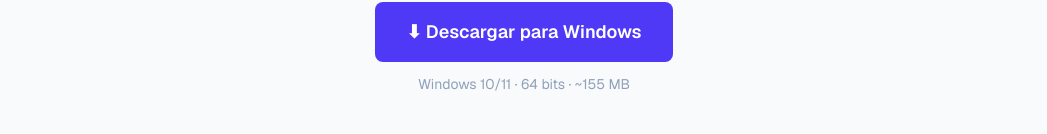
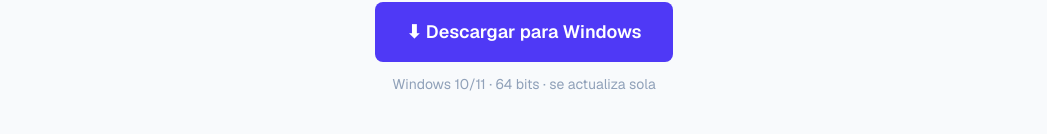
Before and after one commit to ianhominal/audio-transcriber-web, a Next.js app: page /descargar in a window 1280 px wide. Shown: the part 364-498 px from the top of the page, without its empty margins (116-1163 px from the left). Built offline with nearby package versions, Linux system fonts and the light colour scheme; no server answers.

Commit message:
feat(descargar): apuntar al instalador Velopack (v1.0.0) con auto-update

```diff
--- a/src/app/descargar/page.tsx
+++ b/src/app/descargar/page.tsx
@@ -39,12 +39,12 @@
 
         <div className="mt-10">
           <a
-            href="https://github.com/ianhominal/audio-transcriber-web/releases/download/desktop-v1.0/AudioTranscriber.exe"
+            href="https://github.com/ianhominal/audio-transcriber-web/releases/download/desktop-v1.0.0/AudioTranscriber-win-Setup.exe"
             className="inline-block rounded-lg bg-indigo-600 px-8 py-4 text-lg font-semibold text-white transition hover:bg-indigo-700"
           >
             ⬇ Descargar para Windows
           </a>
-          <p className="mt-3 text-sm text-slate-400">Windows 10/11 · 64 bits · ~155 MB</p>
+          <p className="mt-3 text-sm text-slate-400">Windows 10/11 · 64 bits · se actualiza sola</p>
         </div>
       </section>
 
```
